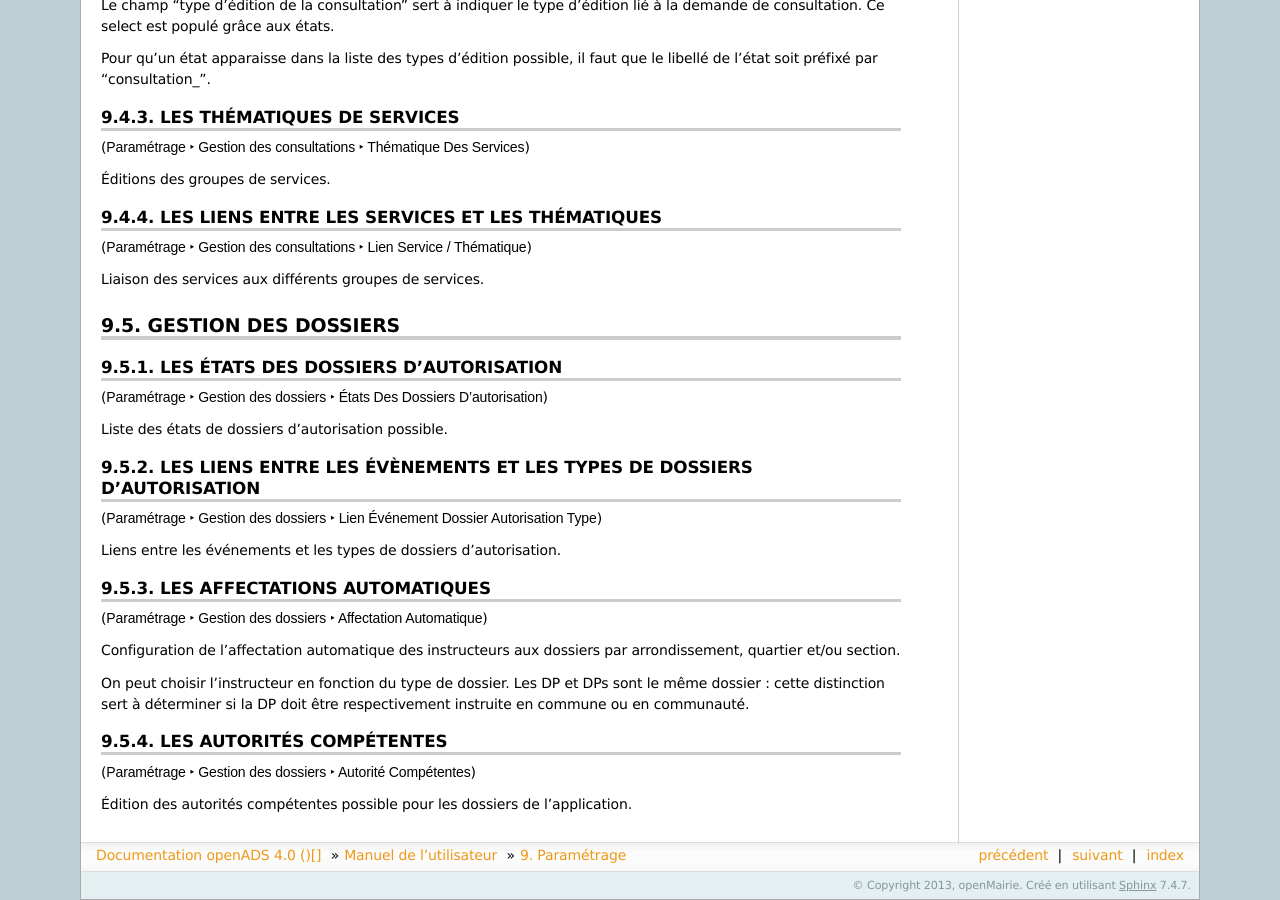
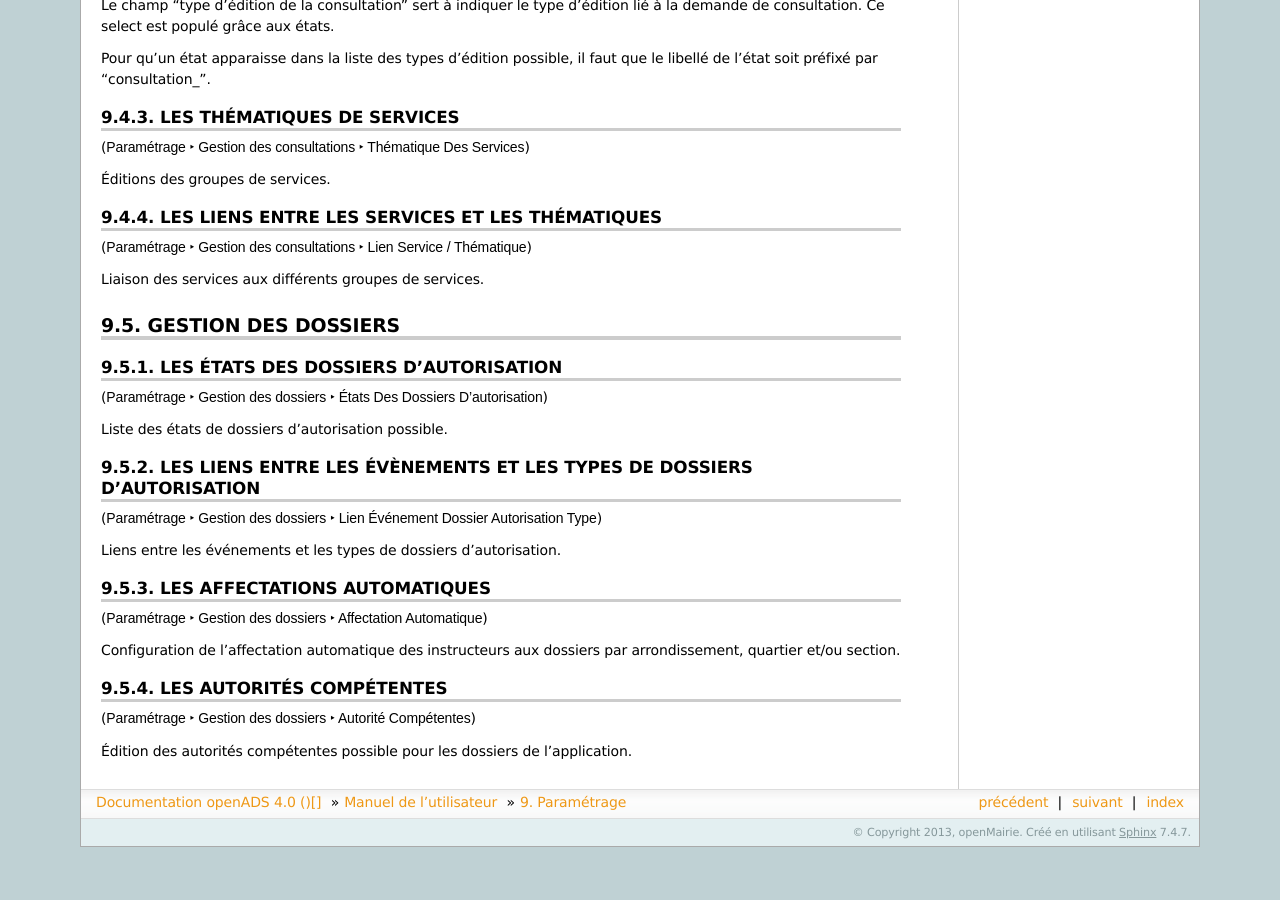
Before and after one commit to mpavaux/openads-documentation, a Sphinx documentation site: the page built from source/manuel_utilisateur/parametrage.rst, in a window 1280 px wide and 900 px high, scrolled down 2318 px. Built offline with Sphinx 7.4.7, drawn with Linux system fonts in a browser that asks for light colours; after the commit the page ends 3165 px from its top, so only the background shows below that.

Commit message:
Suppression distinction DP/DPS

```diff
--- a/source/manuel_utilisateur/parametrage.rst
+++ b/source/manuel_utilisateur/parametrage.rst
@@ -236,10 +236,6 @@
 Configuration de l'affectation automatique des instructeurs aux dossiers par
 arrondissement, quartier et/ou section.
 
-On peut choisir l'instructeur en fonction du type de dossier. Les DP et DPs sont
-le même dossier : cette distinction sert à déterminer si la DP doit être
-respectivement instruite en commune ou en communauté.
-
 .. _parametrage_autorite_competente:
 
 =========================
```
